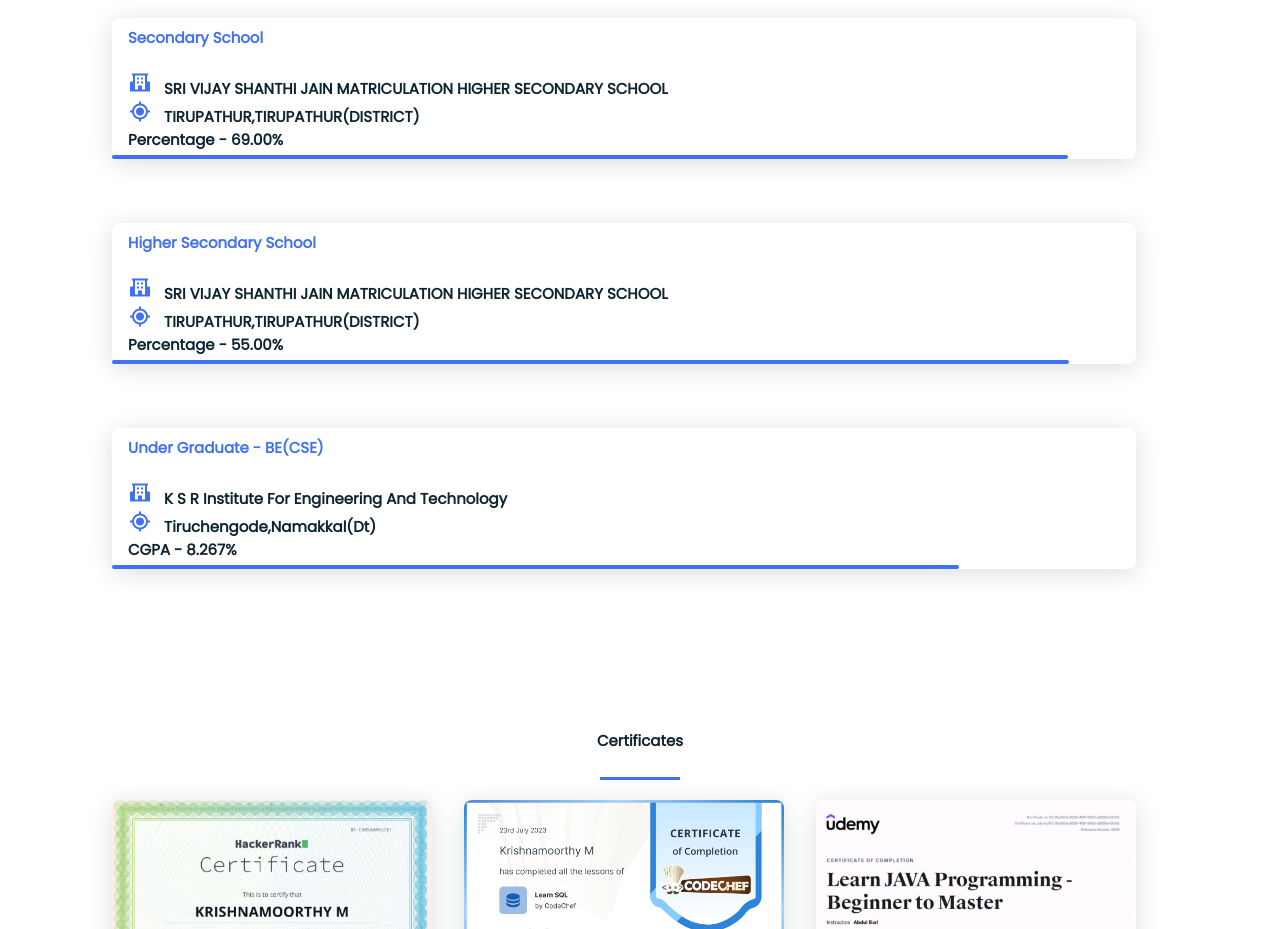
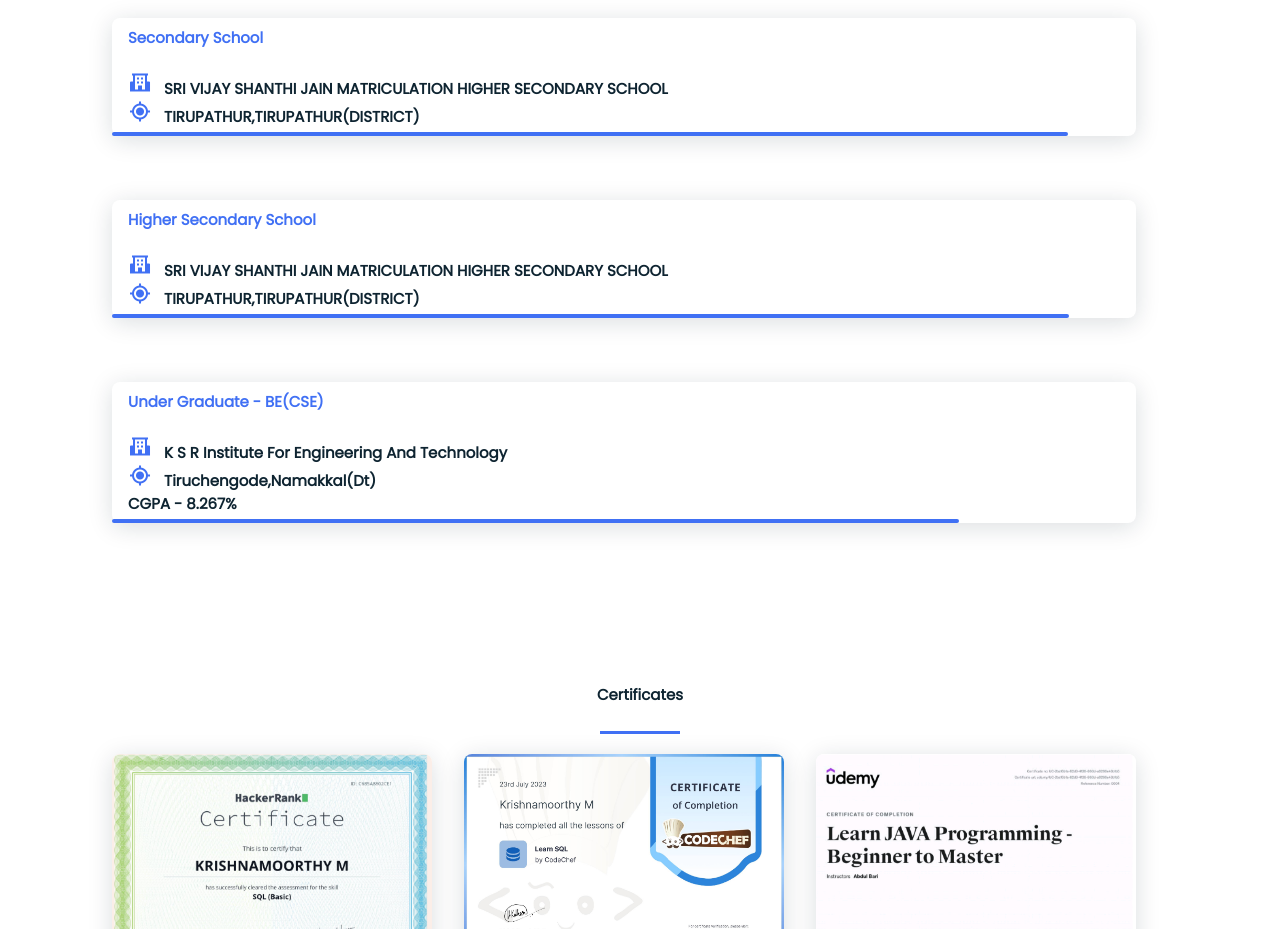
Before and after one commit to KRISHNAMOORTHY-07/Personal, a plain HTML site: page index.html in a window 1280 px wide. Shown: the part 4240-5169 px from the top of the page. Drawn offline with nearby package versions, Linux system fonts and the light colour scheme.

Commit message:
Update index.html

```diff
--- a/index.html
+++ b/index.html
@@ -182,7 +182,7 @@
                 <span class="education_name">SRI VIJAY SHANTHI JAIN MATRICULATION HIGHER SECONDARY SCHOOL</span><br>
                 <i class='bx bx-current-location location_icon' ></i>
                 <span class="location_name">TIRUPATHUR,TIRUPATHUR(DISTRICT)</span><br>
-                <span class="school_percentage">Percentage - 69.00%</span>
+
             </div>
             <div class="school_bar school_ssc"></div>
         </div>
@@ -196,7 +196,7 @@
                 <span class="education_name">SRI VIJAY SHANTHI JAIN MATRICULATION HIGHER SECONDARY SCHOOL</span><br>
                 <i class='bx bx-current-location location_icon' ></i>
                 <span class="location_name">TIRUPATHUR,TIRUPATHUR(DISTRICT)</span><br>
-                <span class="school_percentage">Percentage - 55.00%</span>
+
             </div>
             <div class="school_bar school_hsc"></div>
         </div>
```
